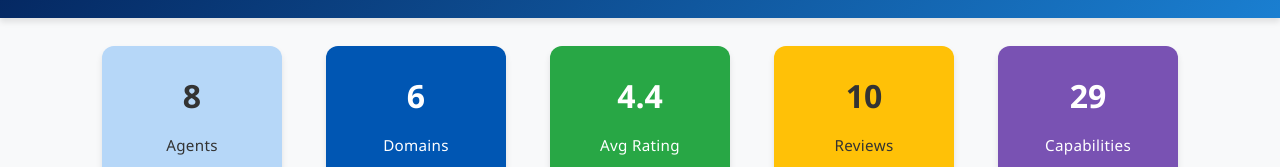
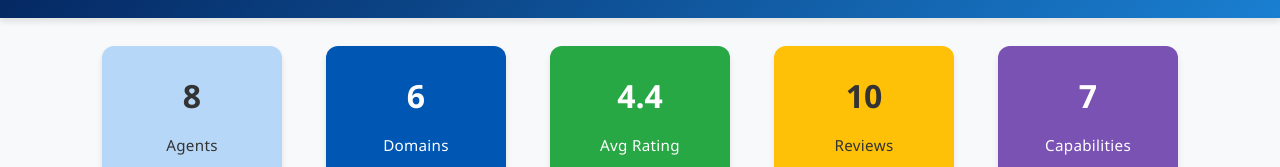
Before and after one commit to davday6/Internship_SAGE, a React (Vite) app in the folder react-app/: page / in a window 1280 px wide. Shown: the part 364-531 px from the top of the page. Built offline with nearby package versions, Linux system fonts and the light colour scheme.

Commit message:
Dynamically Changing Capability Stat
Like the other stats, the capability stat now updates with filters and searches

```diff
--- a/react-app/src/components/Stats.tsx
+++ b/react-app/src/components/Stats.tsx
@@ -1,6 +1,5 @@
 import React from 'react';
 import type { Agent } from '../types';
-import { businessCapabilities } from '../data/agentData';
 
 interface StatsProps {
   agents: Agent[];
@@ -23,11 +22,18 @@ const Stats: React.FC<StatsProps> = ({ agents }) => {
     return acc + (agent.reviewsList ? agent.reviewsList.length : agent.comments);
   }, 0);
 
-  // Count total subcapabilities from businessCapabilities
-  const capabilityCount = Object.values(businessCapabilities).reduce(
-    (total, capability) => total + capability.subCapabilities.length,
-    0
-  );
+  // Count unique subcapabilities that appear in the filtered agents
+  const uniqueCapabilities = new Set<string>();
+
+  // For each agent, add its subdomain to the set of unique capabilities
+  agents.forEach(agent => {
+    if (agent.subdomain) {
+      uniqueCapabilities.add(agent.subdomain);
+    }
+  });
+
+  // Count of unique capabilities in the currently filtered agents
+  const capabilityCount = uniqueCapabilities.size;
 
   return (
     <div className="stats-container">
```
